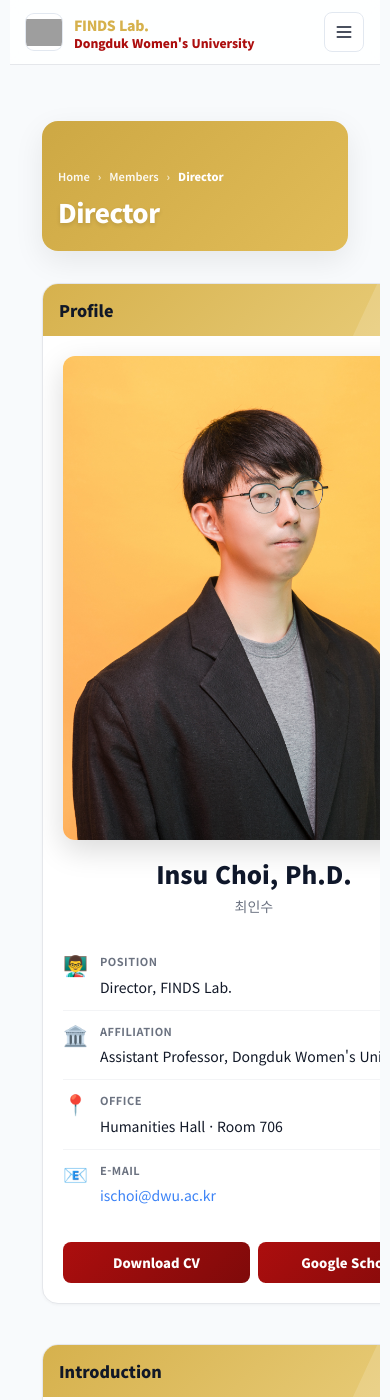
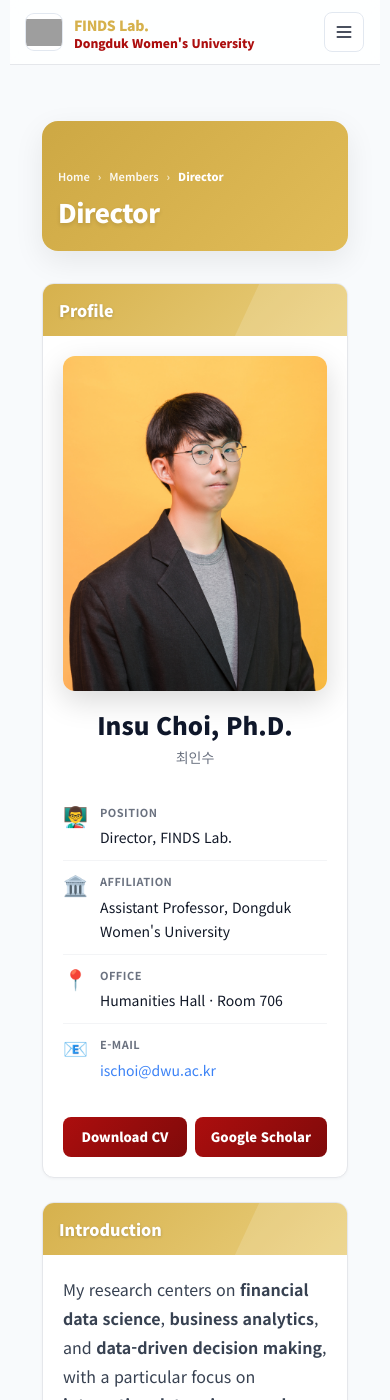
Before and after one commit to FinDS-Lab/site, a Jekyll site: the page built from members-director.html, in a window 390 px wide and 1400 px high. Built offline with Jekyll 4.4.1, drawn with Linux system fonts in a browser that asks for light colours; nearby versions of some CDN libraries; some of the changed text lies outside the part shown; grey boxes are pictures that could not be loaded.

Commit message:
Update members-director.html

```diff
--- a/members-director.html
+++ b/members-director.html
@@ -329,14 +329,13 @@ permalink: /members-director.html
   background:#fff !important;
   border:1px solid #e5e7eb !important;
   border-radius:16px !important;
-   -webkit-border-radius:16px !important;
-   -moz-border-radius:16px !important;
   overflow:hidden !important;
   box-shadow:0 1px 3px rgba(0,0,0,0.04) !important;
   transition:all 0.2s;
   margin-bottom: 1.5rem;
-   /* site.css의 패딩 오버라이드 */
   padding: 0 !important;
+  max-width: 100% !important;
+  box-sizing: border-box !important;
 }
 
  .director-card:hover {
@@ -350,12 +349,13 @@ permalink: /members-director.html
 
  .card-head{
    background:linear-gradient(135deg, var(--gold) 0%, var(--gold-light) 100%);
-   color:var(--gold-fg);
+   color:#ffffff;  /* 흰색으로 변경 */
    font-weight:900;
    padding:1rem 1.25rem;
    font-size:18px;
    position:relative;
    overflow:hidden;
+   text-shadow: 0 1px 3px rgba(0,0,0,0.2);  /* 가독성을 위한 그림자 추가 */
  }
 
  .card-head::after{
@@ -1143,6 +1143,51 @@ permalink: /members-director.html
  font-weight:600;
  border: 1px solid rgba(214,177,77,0.1);
 }
+
+ /* ===== 모바일 반응형 추가 수정 ===== */
+@media (max-width: 640px) {
+  .director-page.max-w-7xl {
+    max-width: 100% !important;
+    overflow-x: hidden !important;
+  }
+
+  .main-grid {
+    max-width: 100% !important;
+    padding: 0 !important;
+  }
+
+  .director-card {
+    border-radius: 12px !important;
+    margin-left: 0 !important;
+    margin-right: 0 !important;
+  }
+
+  .card-body {
+    overflow-x: hidden !important;
+    max-width: 100% !important;
+  }
+
+  .profile-value,
+  .desc,
+  .title,
+  .ri-list-desc,
+  .ri-list-title {
+    word-break: break-word !important;
+    overflow-wrap: break-word !important;
+  }
+}
+
+@media (max-width: 968px) {
+  .main-grid {
+    display: block !important;
+  }
+
+  .main-grid > * {
+    width: 100% !important;
+    margin-bottom: 1.5rem;
+  }
+}
+
 </style>
 
 <!-- ===== Main Content ===== -->
```
Lines whose indentation alone changed are shown as unchanged.
